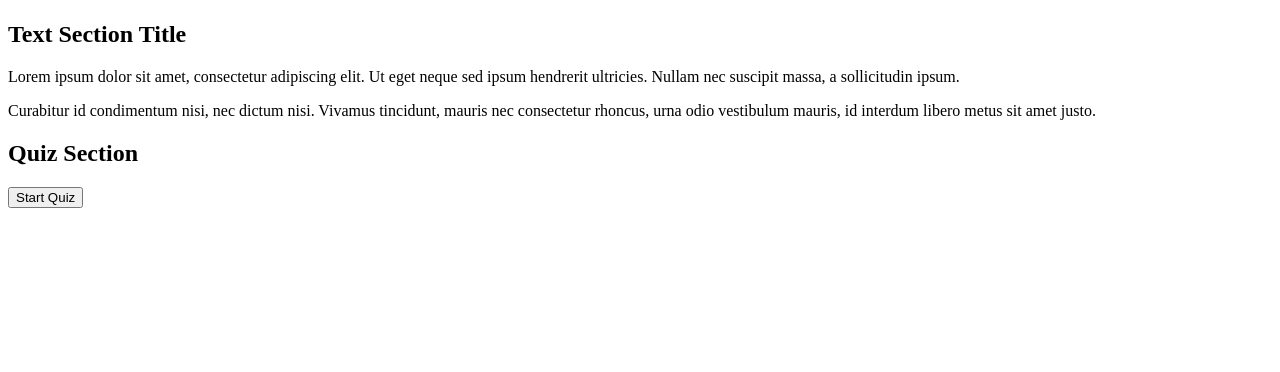
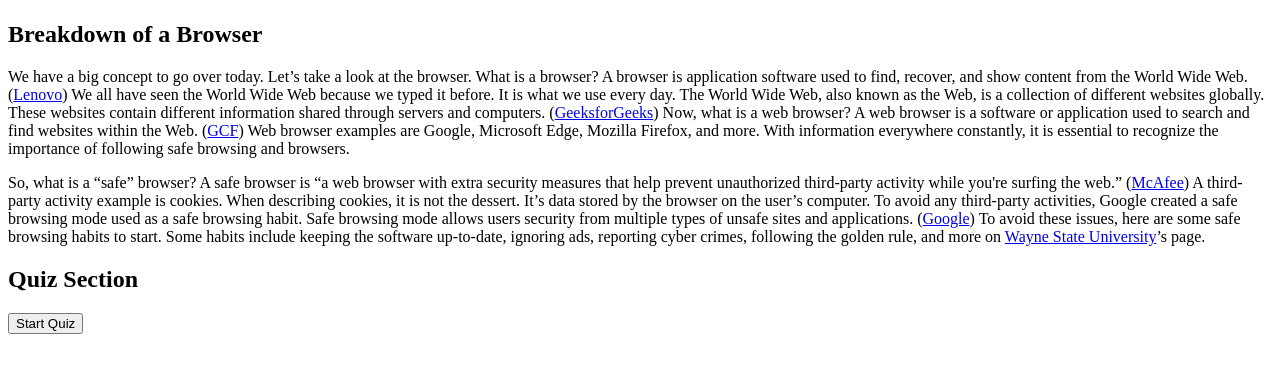
Before and after one commit to Aaronb0117/Senior-Project, a plain HTML site: page public/modules/module7.html in a window 1280 px wide. Shown: the part 398-770 px from the top of the page. Drawn offline with Linux system fonts and the light colour scheme.

Commit message:
Update module7.html

```diff
--- a/public/modules/module7.html
+++ b/public/modules/module7.html
@@ -17,9 +17,15 @@
 
         <!-- Text Content -->
         <div class="text-content">
-            <h2>Text Section Title</h2>
-            <p>Lorem ipsum dolor sit amet, consectetur adipiscing elit. Ut eget neque sed ipsum hendrerit ultricies. Nullam nec suscipit massa, a sollicitudin ipsum.</p>
-            <p>Curabitur id condimentum nisi, nec dictum nisi. Vivamus tincidunt, mauris nec consectetur rhoncus, urna odio vestibulum mauris, id interdum libero metus sit amet justo.</p>
+            <h2>Breakdown of a Browser</h2>
+            <p>We have a big concept to go over today. Let’s take a look at the browser. What is a browser? A browser is application software used to find, recover, and show content from the World Wide Web. (<a href="https://www.lenovo.com/us/en/glossary/browser/?orgRef=https%253A%252F%252Fwww.google.com%252F">Lenovo</a>)
+                We all have seen the World Wide Web because we typed it before. It is what we use every day. The World Wide Web, also known as the Web, is a collection of different websites globally.
+                These websites contain different information shared through servers and computers. (<a href="https://www.geeksforgeeks.org/world-wide-web-www/">GeeksforGeeks</a>) Now, what is a web browser? A web browser is a software or application used to search and find websites within the Web. (<a href="https://edu.gcfglobal.org/en/internetbasics/using-a-web-browser/1/">GCF</a>)
+                Web browser examples are Google, Microsoft Edge, Mozilla Firefox, and more. With information everywhere constantly, it is essential to recognize the importance of following safe browsing and browsers.
+</p>
+            <p>So, what is a “safe” browser? A safe browser is “a web browser with extra security measures that help prevent unauthorized third-party activity while you're surfing the web.” (<a href="https://www.mcafee.com/en-us/safe-browser.html">McAfee</a>) A third-party activity example is cookies. When describing cookies, it is not the dessert. It’s data stored by the browser on the user’s computer.
+                To avoid any third-party activities, Google created a safe browsing mode used as a safe browsing habit. Safe browsing mode allows users security from multiple types of unsafe sites and applications. (<a href="https://safebrowsing.google.com/">Google</a>) To avoid these issues, here are some safe browsing habits to start.
+                Some habits include keeping the software up-to-date, ignoring ads, reporting cyber crimes, following the golden rule, and more on <a href="https://tech.wayne.edu/news/practice-safe-browsing-habits-every-day-20659">Wayne State University</a>’s page.</p>
         </div>
 
         <!-- Quiz -->
```
